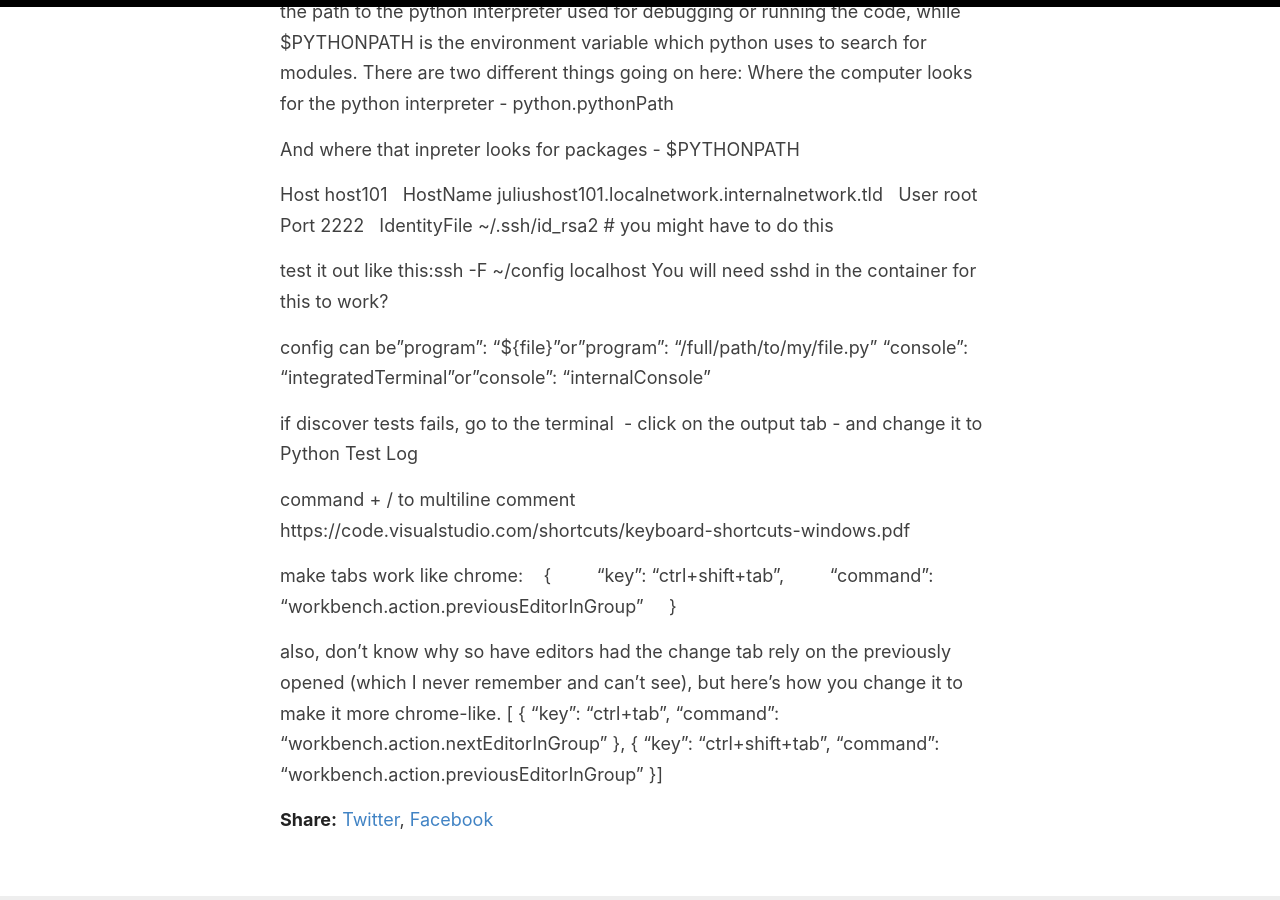
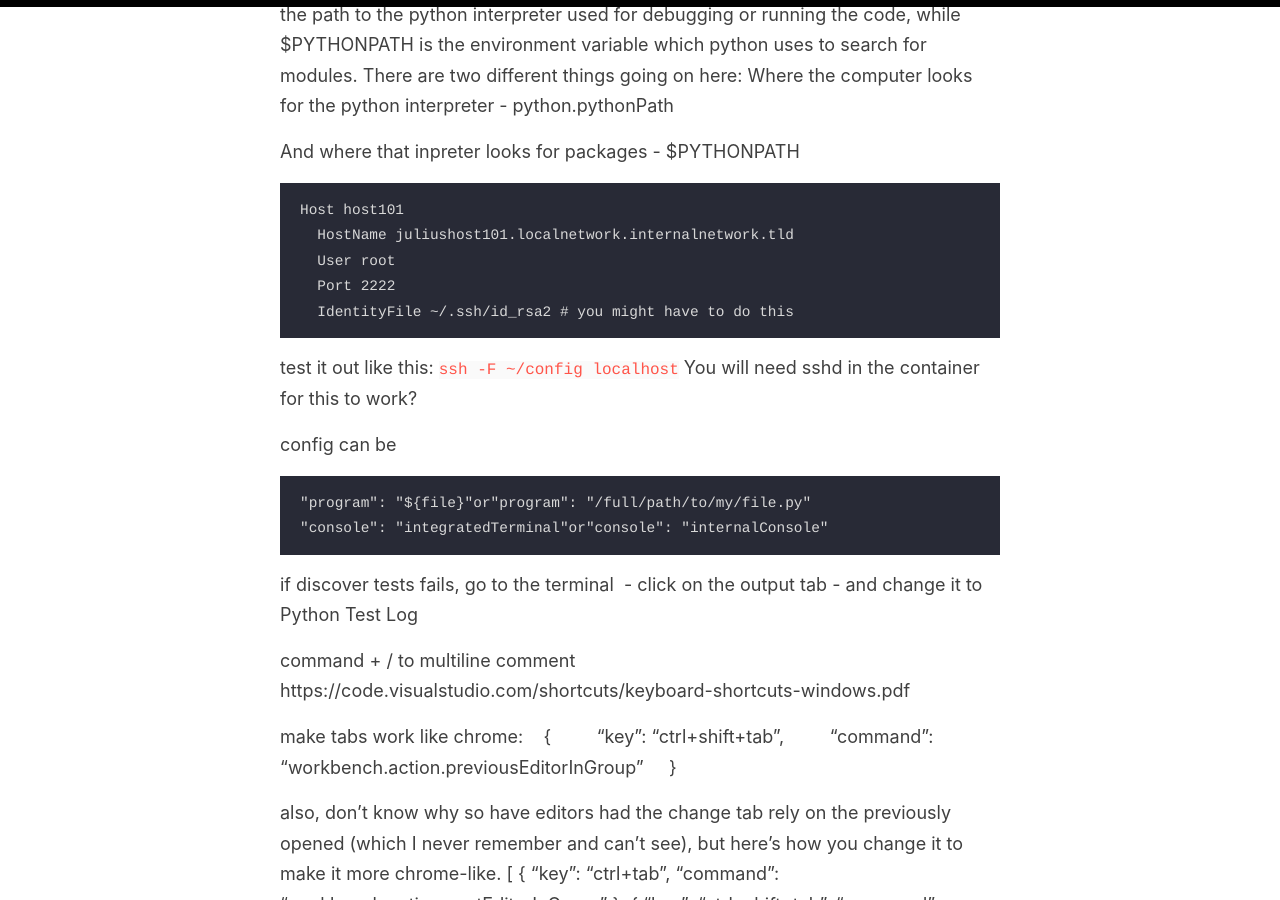
Before and after one commit to jss367/blog, a Jekyll site: the page built from _posts/2018-10-11-VSCode-Tips.md, in a window 1280 px wide and 900 px high, scrolled down 4127 px. Built offline with Jekyll 4.4.1, drawn with Linux system fonts in a browser that asks for light colours; some of the changed text lies outside the part shown.

````diff
--- a/_posts/2018-10-11-VSCode-Tips.md
+++ b/_posts/2018-10-11-VSCode-Tips.md
@@ -36,7 +36,7 @@ Zen mode: Ctrl+K Z
 
 Autoformat:
 
-Mac: Option + Shift + F
+Mac: `Option + Shift + F`
 
 
 
@@ -44,8 +44,8 @@ Clean up imports:
 
 - allows you to both sort and organize.
 
-* Windows: Alt + Shift + O
-* Mac: option + shift + O
+* Windows: `Alt + Shift + O`
+* Mac: `option + shift + O`
 
 
 Control + Space to open snippets
@@ -130,7 +130,7 @@ Here's an example with arguments:
 ```
 
 
-justMyCode is useful
+`justMyCode` is useful
 - defaults to true
 - restricts debugging to only the user-written code
 
@@ -156,19 +156,21 @@ Where the computer looks for the python interpreter - python.pythonPath
 
 And where that inpreter looks for packages - $PYTHONPATH
 
-
+```
 Host host101
   HostName juliushost101.localnetwork.internalnetwork.tld
   User root
   Port 2222
   IdentityFile ~/.ssh/id_rsa2 # you might have to do this
-
-test it out like this:ssh -F ~/config localhost
+```
+test it out like this: `ssh -F ~/config localhost`
 You will need sshd in the container for this to work?
 
-config can be"program": "${file}"or"program": "/full/path/to/my/file.py"
+config can be
+```
+"program": "${file}"or"program": "/full/path/to/my/file.py"
 "console": "integratedTerminal"or"console": "internalConsole"
-
+```
 
 
 
````
